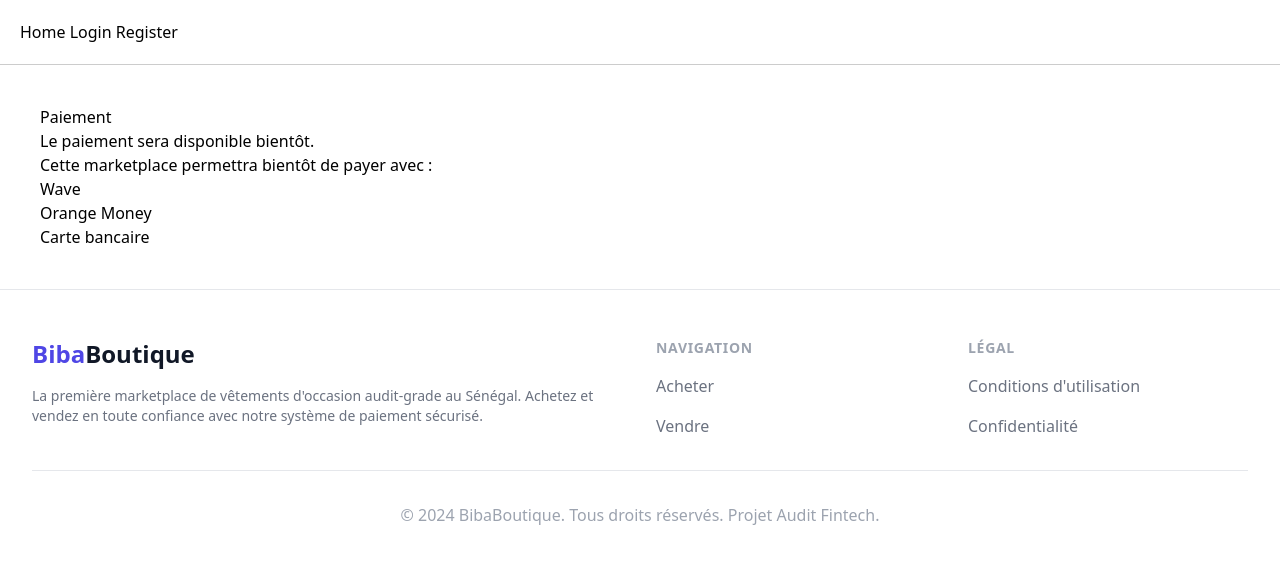
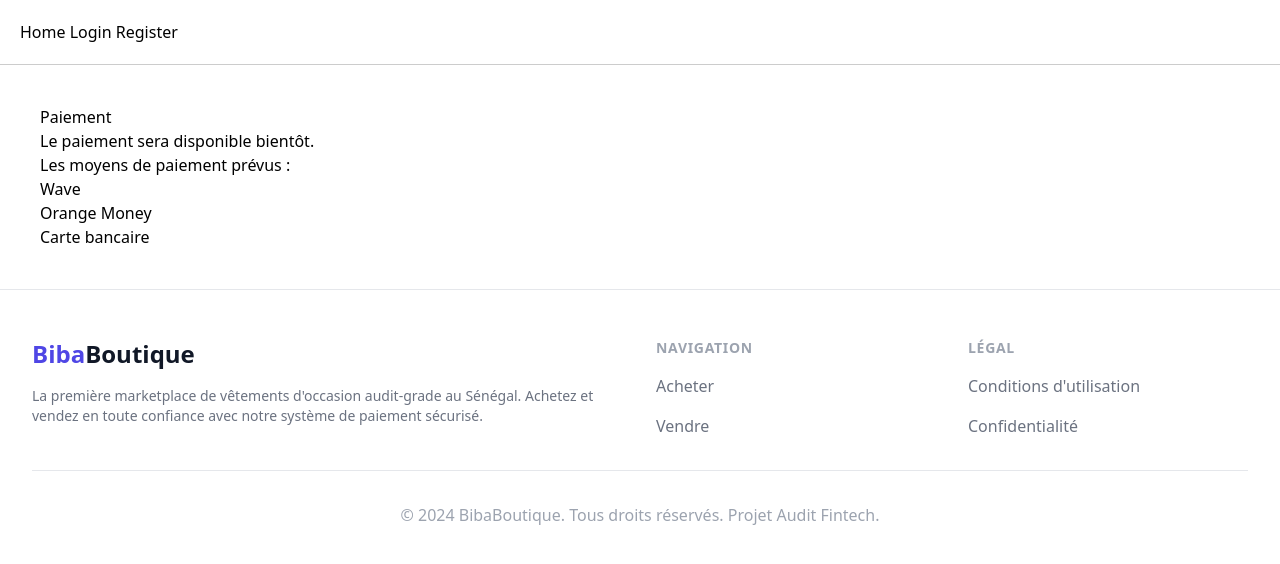
Before and after one commit to psakho922/vinted-web, a Next.js app: page /acheter in a window 1280 px wide. Shown: the top 564 px of the page. Built offline with nearby package versions, Linux system fonts and the light colour scheme.

Commit message:
Update page.tsx

```diff
--- a/src/app/acheter/page.tsx
+++ b/src/app/acheter/page.tsx
@@ -2,11 +2,8 @@ export default function AcheterPage() {
   return (
     <div style={{ padding: 40 }}>
       <h1>Paiement</h1>
-
       <p>Le paiement sera disponible bientôt.</p>
-
-      <p>Cette marketplace permettra bientôt de payer avec :</p>
-
+      <p>Les moyens de paiement prévus :</p>
       <ul>
         <li>Wave</li>
         <li>Orange Money</li>
```
